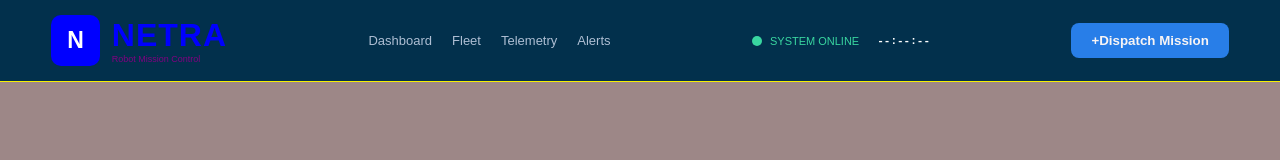
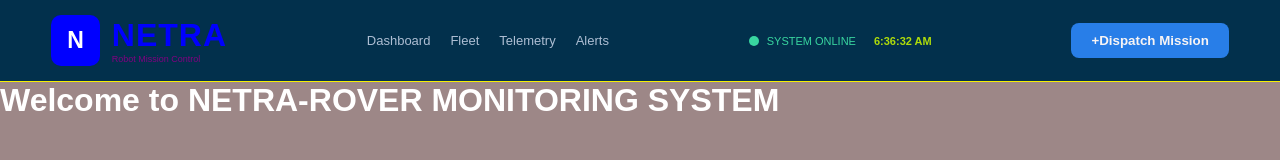
Before and after one commit to Tanmay-co/NETRA, a plain HTML site: page index.html in a window 1280 px wide. Drawn offline with Linux system fonts and the light colour scheme.

Commit message:
Update website

```diff
--- a/index.html
+++ b/index.html
@@ -5,6 +5,7 @@
     <meta name="viewport" content="width=device-width, initial-scale=1.0">
     <title>NETRA-ROVER MONITORING SYSTEM</title>
     <link rel="stylesheet" type="text/css" href="/style.css">
+    <script src="/script.js"> </script>
 </head>
 <body>
     <header class="topbar">
@@ -37,5 +38,8 @@
 
     </header>
 
+    <h1>Welcome to NETRA-ROVER MONITORING SYSTEM</h1>
+
+
 </body>
 </html>
--- a/script.js
+++ b/script.js
@@ -0,0 +1,10 @@
+function updateclock() {
+    const clock=document.getElementById('clock');
+
+    if(clock){
+        clock.innerHTML=new Date().toLocaleTimeString();
+    }
+}
+
+updateclock();
+setInterval(updateclock, 1000);
--- a/style.css
+++ b/style.css
@@ -92,8 +92,8 @@ nav a:hover{
 
 #clock{
 
-    color: white;
+    color: rgb(175, 220, 10);
 
-    font-family:  monospace;
+    font-family:  Arial, Helvetica, sans-serif;
     margin-left: 10px;
 }
```
